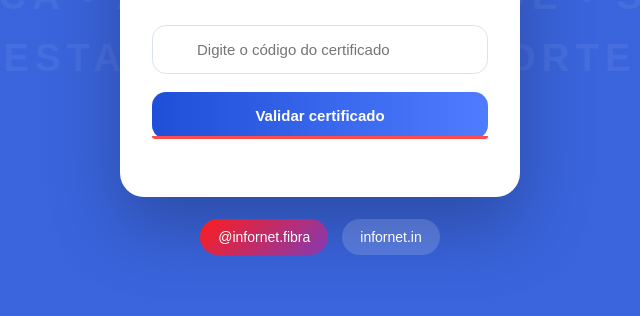
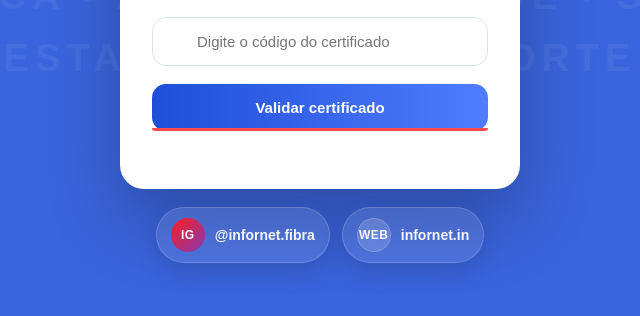
Before and after one commit to infornettelecom/certificados, a plain HTML site: page index.html in a window 1280 px wide. Shown: the part 404-720 px from the top of the page, without its empty margins (320-960 px from the left). Drawn offline with Linux system fonts and the light colour scheme.

Commit message:
Update index.html

```diff
--- a/index.html
+++ b/index.html
@@ -176,32 +176,77 @@
   text-decoration: none;
 }
 
-.social {
-  margin-top: 22px;
+.social{
+  margin-top: 18px;
   display: flex;
   justify-content: center;
-  gap: 14px;
+  gap: 12px;
+  flex-wrap: wrap;
 }
 
-.social a {
-  padding: 10px 18px;
+.social .chip{
+  display: inline-flex;
+  align-items: center;
+  gap: 10px;
+
+  padding: 10px 14px;
   border-radius: 999px;
+
+  text-decoration: none;
   font-size: 14px;
-  text-decoration: none;
-  display: flex;
-  align-items: center;
-  gap: 8px;
-  font-weight: 500;
+  font-weight: 600;
+
+  color: rgba(255,255,255,0.95);
+  background: rgba(255,255,255,0.10);
+  border: 1px solid rgba(255,255,255,0.18);
+
+  backdrop-filter: blur(10px);
+  -webkit-backdrop-filter: blur(10px);
+
+  box-shadow: 0 10px 25px rgba(0,0,0,0.12);
+  transition: transform 0.2s ease, background 0.2s ease, border-color 0.2s ease;
 }
 
-.social .insta {
-  background: linear-gradient(135deg, #fd1d1d, #833ab4);
-  color: #fff;
+.social .chip:hover{
+  transform: translateY(-2px);
+  background: rgba(255,255,255,0.16);
+  border-color: rgba(255,255,255,0.28);
 }
 
-.social .site {
-  background: rgba(255,255,255,0.15);
-  color: #fff;
+.social .chip:active{
+  transform: translateY(0px);
+}
+
+.social .chip-icon{
+  display: inline-flex;
+  align-items: center;
+  justify-content: center;
+
+  width: 34px;
+  height: 34px;
+  border-radius: 999px;
+
+  font-size: 12px;
+  letter-spacing: 0.5px;
+
+  background: rgba(0,0,0,0.16);
+  border: 1px solid rgba(255,255,255,0.18);
+}
+
+.social .chip-insta .chip-icon{
+  background: linear-gradient(135deg, #fd1d1d, #833ab4);
+  border: none;
+}
+
+.social .chip-site .chip-icon{
+  background: rgba(255,255,255,0.14);
+}
+
+@media (max-width: 420px){
+  .social .chip{
+    width: 100%;
+    justify-content: center;
+  }
 }
 </style>
 </head>
@@ -231,13 +276,15 @@
   </div>
 
   <div class="social">
-    <a class="insta" href="https://instagram.com/infornet.fibra" target="_blank">
-      @infornet.fibra
-    </a>
-    <a class="site" href="https://infornet.in" target="_blank">
-      infornet.in
-    </a>
-  </div>
+  <a class="chip chip-insta" href="https://instagram.com/infornet.fibra" target="_blank" rel="noopener">
+    <span class="chip-icon" aria-hidden="true">IG</span>
+    <span class="chip-text">@infornet.fibra</span>
+  </a>
+
+  <a class="chip chip-site" href="https://infornet.in" target="_blank" rel="noopener">
+    <span class="chip-icon" aria-hidden="true">WEB</span>
+    <span class="chip-text">infornet.in</span>
+  </a>
 </div>
 
 <audio id="som-ok" src="ok.mp3"></audio>
```
